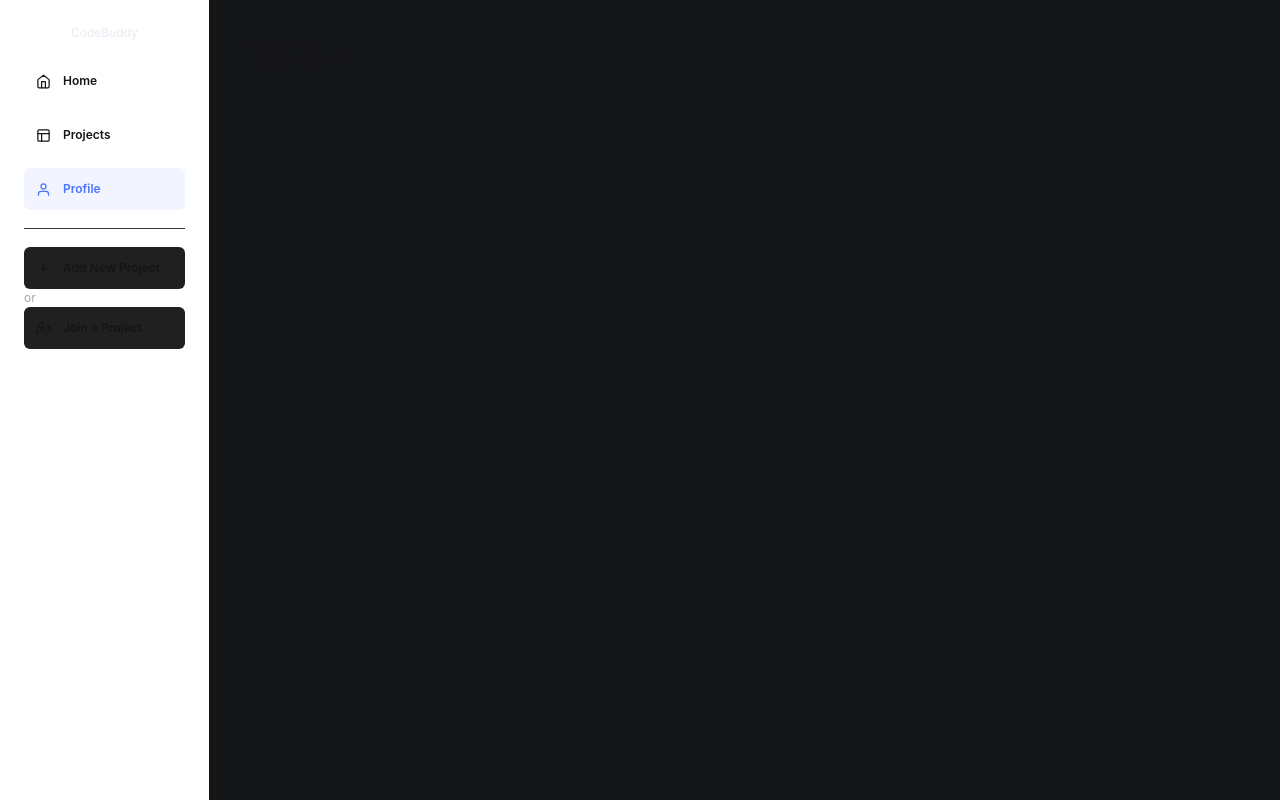
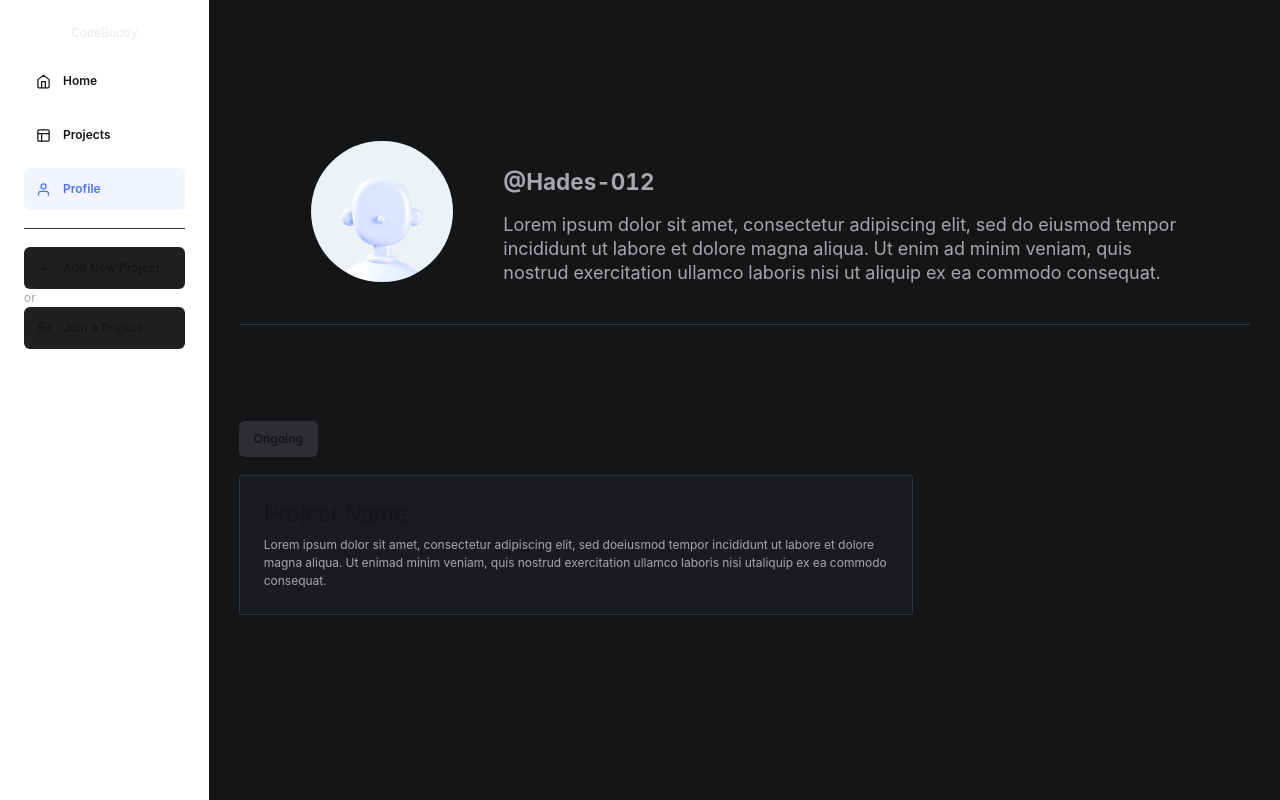
Before and after one commit to Mitul16/hackout-22-frontend, a React (Create React App) app in the folder codebuddy/: page /profile in a window 1280 px wide. Built offline with nearby package versions, Linux system fonts and the light colour scheme.

Commit message:
Added profile page

```diff
--- a/codebuddy/src/pages/profile/index.js
+++ b/codebuddy/src/pages/profile/index.js
@@ -1,6 +1,6 @@
 import React, { useEffect, useState } from "react";
 import {get} from "../../utils/API/index";
-
+import ProfileAvatar from "../../assets/images/ProfileAvatar.png"
 const Profile = ({dashboard}) => {
   // const navigate = useNavigate();
   // const { state } = useLocation();
@@ -21,15 +21,94 @@ const Profile = ({dashboard}) => {
   }, [dashboard]);
 
   //  if (!user || isLoading) return <Loader/>;
+  const ToggleButton = ({ href, title, selected}) => {
+    return (
+      <>
+        {
+          <a
+            href={"/"}
+            className={`block ${` ${
+              selected
+                ? " text-dark-300 dark:text-light-100 bg-[#2C2E33] flex-row"
+                : " text-dark-300 dark:text-light-200 flex-col md:flex-row"
+            } hover:bg-light-100 dark:hover:bg-dark-200`} md:rounded-lg flex items-center gap-4 px-5 py-3 text-md font-semibold h-fill border-blue-200 dark:border-light-300 flex-1 md:flex-none`}
+          >
+            <span>{title}</span>
+          </a>
+        }
+      </>
+    );
+  };
+  const ProjectCard = (project)=>{
+    return (
+      <>
+        <div className="border md:block bg-[#1A1B1E] border-[#30363D] p-8 rounded">
+          <h3 className="hidden md:block text-3xl text-dark-300 dark:text-white">
+            {project.title ? project.title : "Project Name"}
+          </h3>
+          <p className="mt-3 hidden md:block text-[#A6A7AB]">
+            {project.description
+              ? project.description
+              : "Lorem ipsum dolor sit amet, consectetur adipiscing elit, sed doeiusmod tempor incididunt ut labore et dolore magna aliqua. Ut enimad minim veniam, quis nostrud exercitation ullamco laboris nisi utaliquip ex ea commodo consequat."}
+          </p>
+        </div>
+      </>
+    );
 
+  }
   return (
-    <section className="flex gap-6 flex-row px-8 py-12">
+    <section className="flex gap-6 flex-col px-10 py-12">
       <div className="w-full">
-        <h2 className="hidden md:block text-5xl font-bold text-dark-300 dark:text-white">
+        <h2 className="hidden md:block text-6xl font-bold text-dark-300 dark:text-white">
           Profile
         </h2>
       </div>
-      <div className="hidden md:flex w-1/2"></div>
+      <div
+        className="md:flex w-full bg-color-white border-b border-[#30363D] flex-row py-7"
+        style={{ justifyContent: "center", alignItems: "center" }}
+      >
+        <div className=" md:block py-5 rounded-full" style={{ width: "14%" }}>
+          <img src={ProfileAvatar} alt="" srcset="" className="rounded-full" />
+        </div>
+        <div
+          className="w-2/3 flex-col"
+          style={{
+            marginLeft: "5%",
+            alignItems: "center",
+            justifyContent: "center",
+          }}
+        >
+          <div>
+            <h3 className="hidden md:block text-5xl font-bold text-dark-300 dark:text-white py-2">
+              {user.name ? user.name : "Manav Agarwal"}
+            </h3>
+          </div>
+          <div>
+            <h3 className="hidden md:block text-3xl font-bold text-[#A6A7AB]">
+              {user.username ? "@" + user.username : "@Hades-012"}
+            </h3>
+          </div>
+          <div className="py-6">
+            <p className="hidden md:block text-2xl text-[#A6A7AB]">
+              {user.description
+                ? "@" + user.description
+                : "Lorem ipsum dolor sit amet, consectetur adipiscing elit, sed do eiusmod tempor incididunt ut labore et dolore magna aliqua. Ut enim ad minim veniam, quis nostrud exercitation ullamco laboris nisi ut aliquip ex ea commodo consequat."}
+            </p>
+          </div>
+        </div>
+      </div>
+      <div className="md:flex w-full flex-col">
+        <h3 className="hidden md:block text-4xl font-bold text-dark-300 dark:text-white py-5">
+          Projects
+        </h3>
+        <div className="flex-row h-full md:h-fit md:my-6 flex md:gap-4 flex-row md:flex-row">
+          <ToggleButton title={"Ongoing"} selected={true} />
+          <ToggleButton title={"Completed"} />
+        </div>
+        <div className="flex-row h-full md:gap-4 w-2/3">
+        <ProjectCard />
+        </div>
+      </div>
     </section>
   );
 };
```
